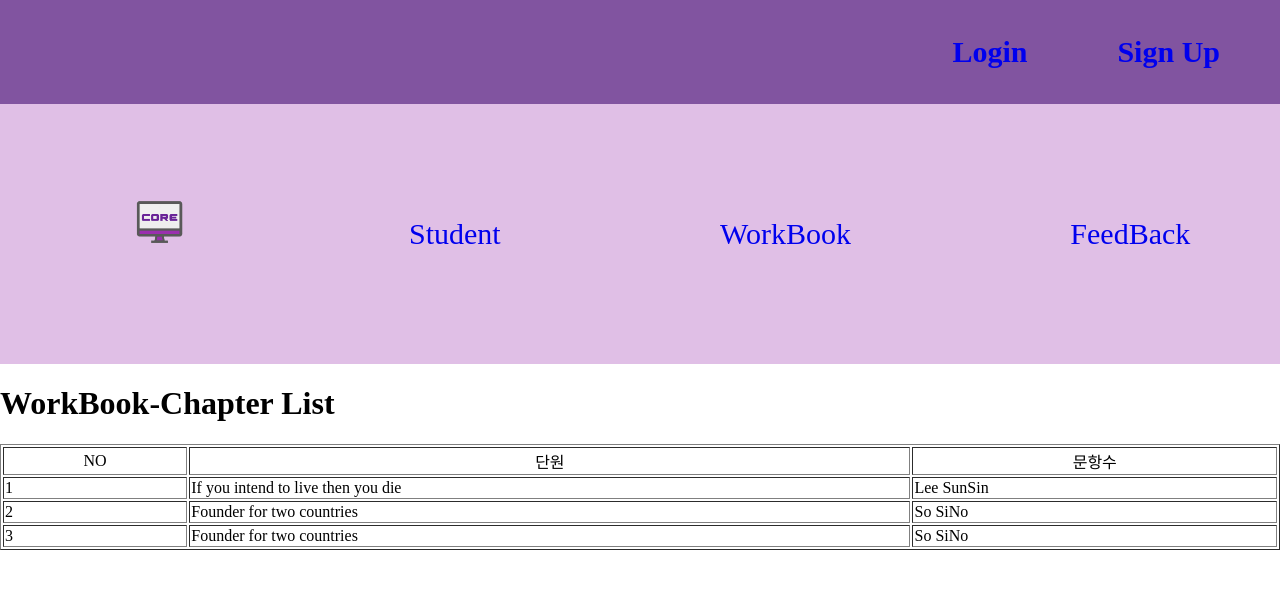
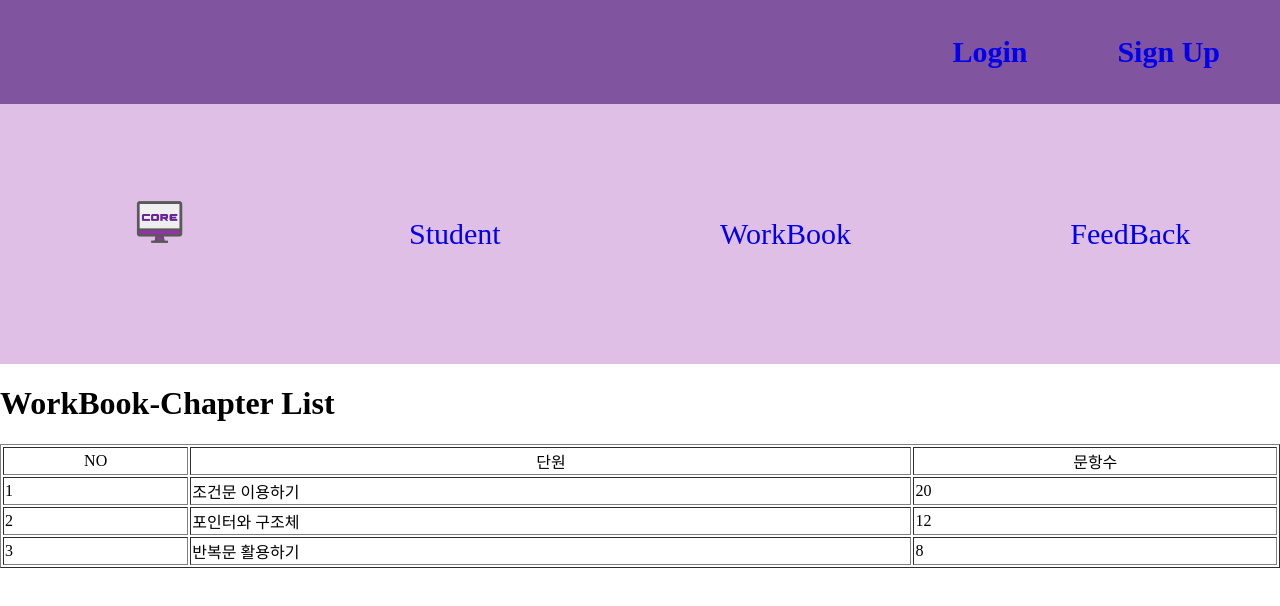
Before and after one commit to Happhee/CORE, a React (Create React App) app in the folder core/: page /teacher/workbook in a window 1280 px wide. Shown: the top 606 px of the page. Built offline with nearby package versions, Linux system fonts and the light colour scheme.

Commit message:
(add)다른 임의데이터 추가

```diff
--- a/core/src/teacher/components/WorkBook.js
+++ b/core/src/teacher/components/WorkBook.js
@@ -6,18 +6,18 @@ class WorkBook extends Component {
         boards: [
             {
                 brdno: 1,
-                brdwriter: 'Lee SunSin',
-                brdtitle: 'If you intend to live then you die',
+                brdtitle: '조건문 이용하기',
+                brdnum: '20',
             },
             {
                 brdno: 2,
-                brdwriter: 'So SiNo',
-                brdtitle: 'Founder for two countries',
+                brdtitle: '포인터와 구조체',
+                brdnum: '12',
             },
             {
                 brdno: 3,
-                brdwriter: 'So SiNo',
-                brdtitle: 'Founder for two countries',
+                brdtitle: '반복문 활용하기',
+                brdnum: '8',
             }
         ]
     }
@@ -30,7 +30,7 @@ class WorkBook extends Component {
     render() {
         const { boards } = this.state;
         const list = boards.map(function(row){
-            return row.brdno + row.brdwriter ;
+            return row.brdno + row.brdtitle ;
         });
 
         return (
@@ -69,7 +69,7 @@ class BoardItem extends React.Component {
             <tr>
                 <td>{this.props.row.brdno}</td>
                 <td><a onClick={this.handleSelectRow}>{this.props.row.brdtitle}</a></td>
-                <td>{this.props.row.brdwriter}</td>
+                <td>{this.props.row.brdnum}</td>
             </tr>
         );
     }
```
